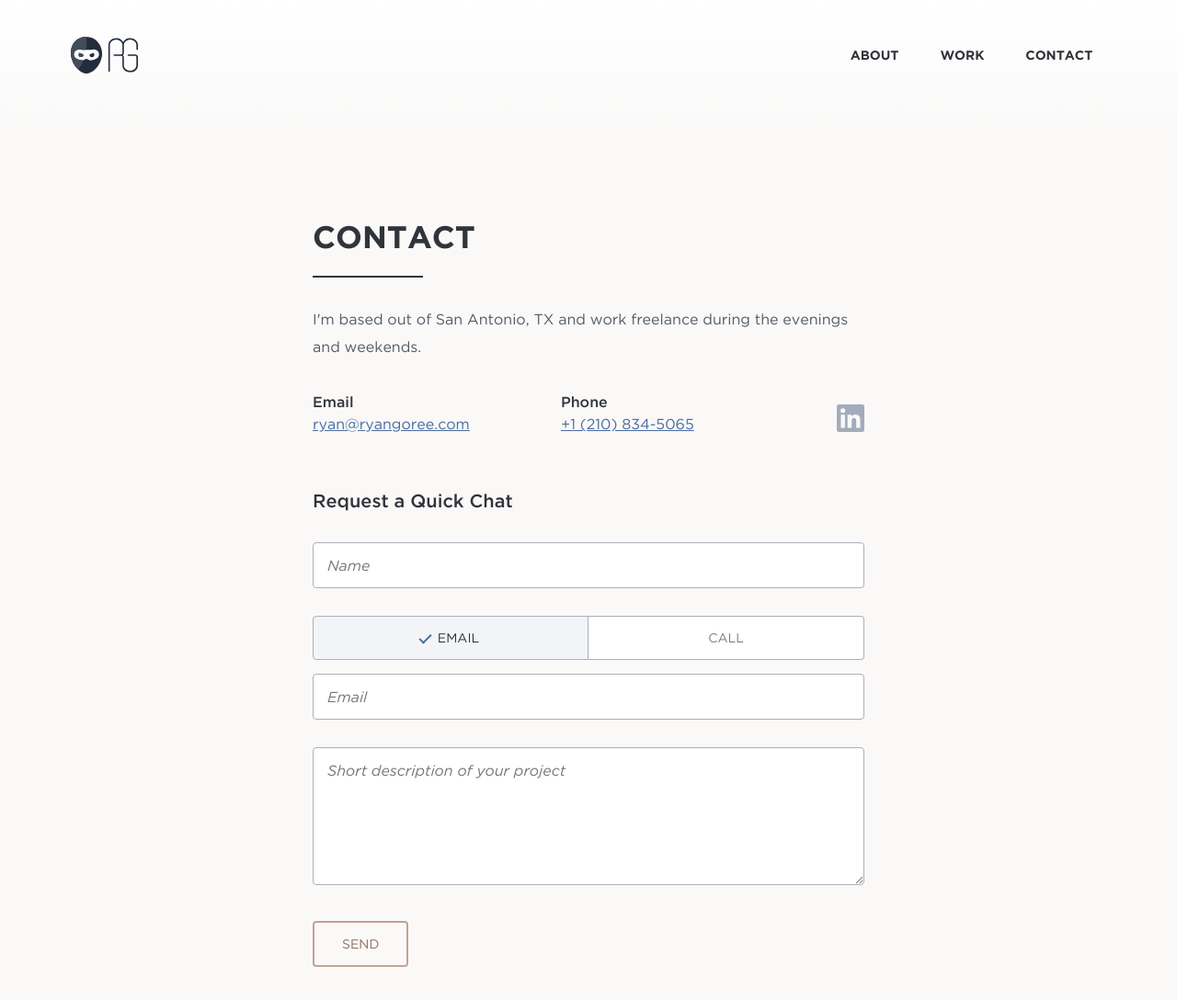
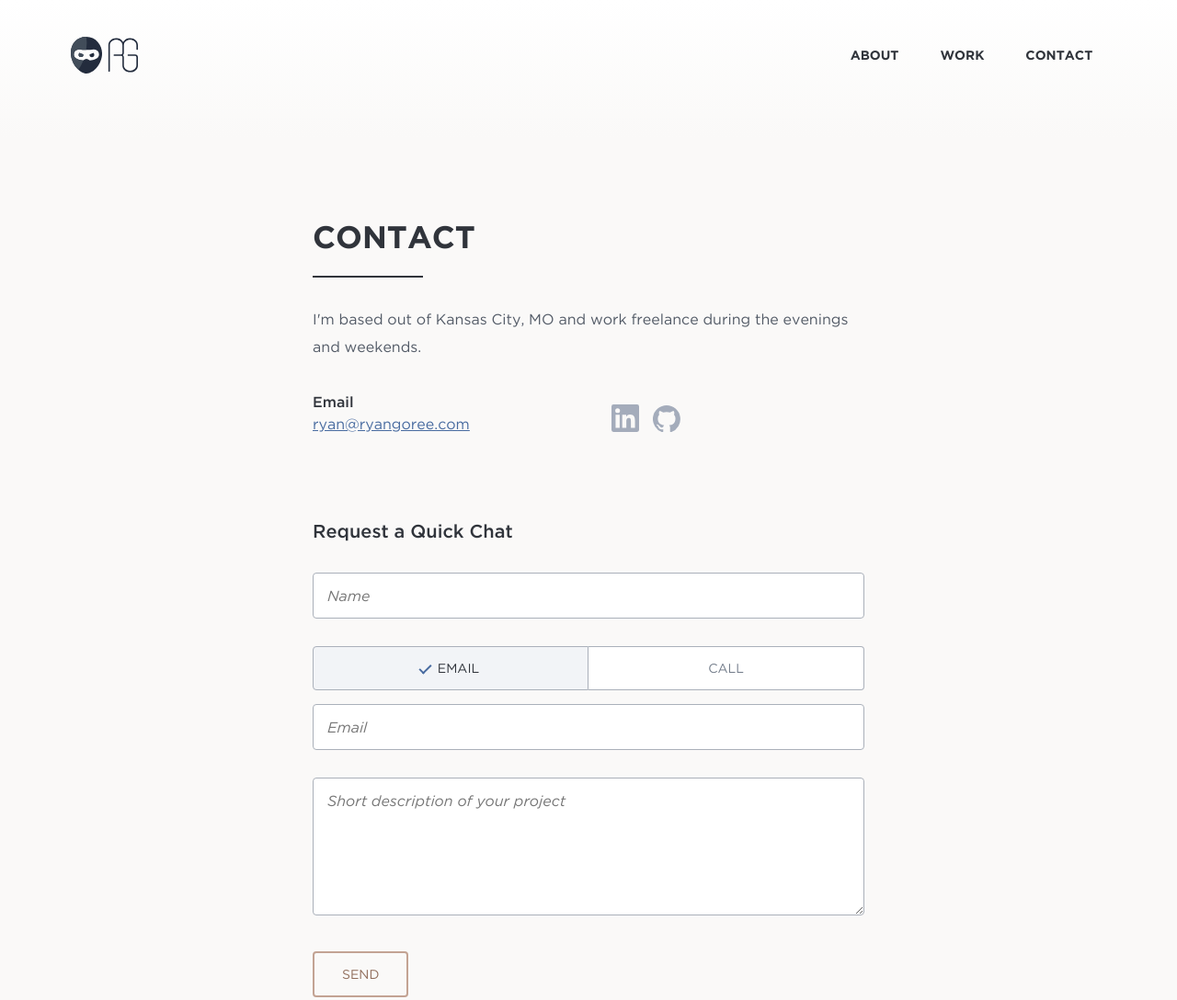
Before and after one commit to ryangoree/ryangoree.com_2017, a plain HTML site: page contact.html in a window 1280 px wide. Shown: the whole page at 92% size. Drawn offline with nearby package versions, Linux system fonts and the light colour scheme.

Commit message:
Update location, add github"

```diff
--- a/contact.html
+++ b/contact.html
@@ -48,18 +48,15 @@
 
     <div id="contact" class="page">
         <h1>Contact</h1>
-        <p>I'm based out of San Antonio, TX and work freelance during the evenings and weekends.</p>
+        <p>I'm based out of Kansas City, MO and work freelance during the evenings and weekends.</p>
         <div class="contact-cols">
             <div class="col">
                 <h3>Email</h3>
                 <a href="mailto:ryan@ryangoree.com">ryan@ryangoree.com</a>
             </div>
-            <div class="col">
-                <h3>Phone</h3>
-                <a href="tel:2108345065">+1 (210) 834-5065</a>
-            </div>
-            <div class="col">
-                <a id="linked-in-logo" href="https://www.linkedin.com/in/ryangoree/"><svg data-name="Layer 1" xmlns="http://www.w3.org/2000/svg" viewBox="0 0 30 30"><defs><style>.cls-1{fill:#a4acbb;}</style></defs><title>linkedin-logo</title><path class="cls-1" d="M27.78,0H2.21A2.19,2.19,0,0,0,0,2.16V27.84A2.19,2.19,0,0,0,2.21,30H27.78A2.19,2.19,0,0,0,30,27.84V2.16A2.19,2.19,0,0,0,27.78,0ZM8.9,25.56H4.45V11.25H8.9ZM6.67,9.29A2.58,2.58,0,1,1,9.25,6.71,2.58,2.58,0,0,1,6.67,9.29ZM25.57,25.56H21.12v-7c0-1.66,0-3.8-2.31-3.8s-2.67,1.81-2.67,3.68v7.08H11.69V11.25H16v2H16a4.67,4.67,0,0,1,4.21-2.31c4.51,0,5.34,3,5.34,6.82Z"/></svg></path></svg></a>
+            <div class="col icons">
+                <a class="social-icon linkedin-icon" href="https://www.linkedin.com/in/ryangoree/" target="_blank"><svg data-name="Layer 1" xmlns="http://www.w3.org/2000/svg" viewBox="0 0 30 30"><defs><style>.cls-1{fill:#a4acbb;}</style></defs><title>linkedin-logo</title><path class="cls-1" d="M27.78,0H2.21A2.19,2.19,0,0,0,0,2.16V27.84A2.19,2.19,0,0,0,2.21,30H27.78A2.19,2.19,0,0,0,30,27.84V2.16A2.19,2.19,0,0,0,27.78,0ZM8.9,25.56H4.45V11.25H8.9ZM6.67,9.29A2.58,2.58,0,1,1,9.25,6.71,2.58,2.58,0,0,1,6.67,9.29ZM25.57,25.56H21.12v-7c0-1.66,0-3.8-2.31-3.8s-2.67,1.81-2.67,3.68v7.08H11.69V11.25H16v2H16a4.67,4.67,0,0,1,4.21-2.31c4.51,0,5.34,3,5.34,6.82Z"/></svg></path></svg></a>
+                <a class="social-icon github-icon" href="https://github.com/RyanG26" target="_blank"><svg xmlns="http://www.w3.org/2000/svg" viewBox="0 0 32.58 31.77"><path d="M16.29,0a16.29,16.29,0,0,0-5.15,31.75c.82.15,1.11-.36,1.11-.79s0-1.41,0-2.77C7.7,29.18,6.74,26,6.74,26a4.36,4.36,0,0,0-1.81-2.39c-1.47-1,.12-1,.12-1a3.43,3.43,0,0,1,2.49,1.68,3.48,3.48,0,0,0,4.74,1.36,3.46,3.46,0,0,1,1-2.18c-3.62-.41-7.42-1.81-7.42-8a6.3,6.3,0,0,1,1.67-4.37,5.94,5.94,0,0,1,.16-4.31s1.37-.44,4.48,1.67a15.41,15.41,0,0,1,8.16,0c3.11-2.11,4.47-1.67,4.47-1.67A5.91,5.91,0,0,1,25,11.07a6.3,6.3,0,0,1,1.67,4.37c0,6.26-3.81,7.63-7.44,8a3.85,3.85,0,0,1,1.11,3c0,2.18,0,3.94,0,4.47s.29.94,1.12.78A16.29,16.29,0,0,0,16.29,0Z" style="fill-rule:evenodd"/></svg></a>
             </div>
         </div>
         <h2>Request a Quick Chat</h2>
--- a/css/portfolio-2017.css
+++ b/css/portfolio-2017.css
@@ -867,34 +867,43 @@ textarea {
 }
 
 .contact-cols .col {
-	width: 40%;
+	width: 47.5%;
+	margin: 0 0 5% 5%;
 	float: left;
-}
-
-.contact-cols .col:last-child {
-	width: 10%;
 }
 
 .contact-cols .col + .col {
 	margin-left: 5%;
 }
 
+.contact-cols .col:nth-child(2n+1) {
+	margin-left: 0;
+}
+
 .contact-cols h3 {
 	margin: 0;
 }
 
-#linked-in-logo svg {
+.social-icon {
+	margin-left: 10px;
+}
+
+.social-icon svg {
 	max-width: 30px;
 	margin-top: 18px;
-	float: right;
 }
 
-#linked-in-logo svg path {
+.social-icon svg path {
+	fill: #a4acbb;
 	transition: fill 200ms linear;
 }
 
-#linked-in-logo:hover svg path {
+.linkedin-icon:hover svg path {
 	fill: #007bb6;
+}
+
+.github-icon:hover svg path {
+	fill: #000;
 }
 
 
@@ -1094,7 +1103,7 @@ textarea {
 	    margin-left: 0;
 	}
 
-	#linked-in-logo svg {
+	.social-icon svg {
 	    float: none;
 	}
 
```
